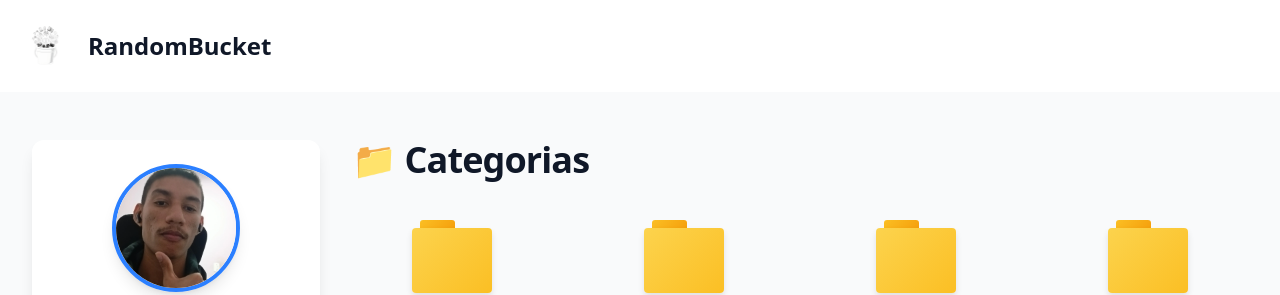
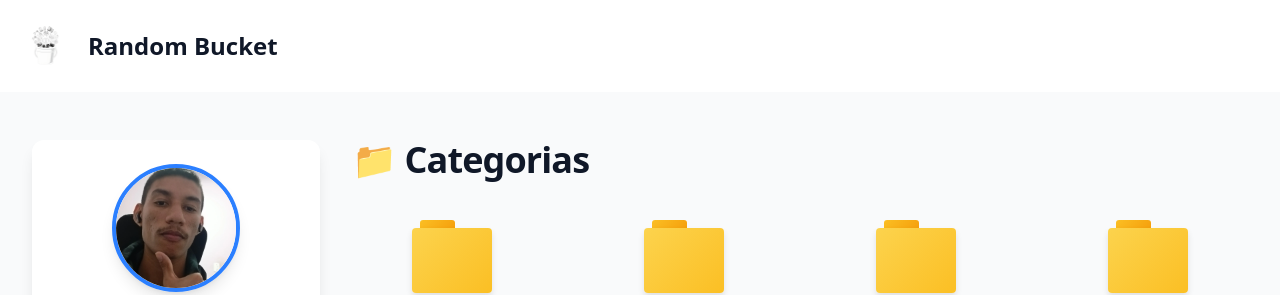
Before and after one commit to imrooteodoro/imrooteodoro.ai, a Jekyll site: the page built from index.markdown, in a window 1280 px wide and 1151 px high. Shown: the top 295 px of the window. Built offline with Jekyll 4.4.1, drawn with Linux system fonts in a browser that asks for light colours; nearby versions of some CDN libraries.

Commit message:
fix: corrige espaçamento no nome do site

```diff
--- a/_includes/header.html
+++ b/_includes/header.html
@@ -3,7 +3,7 @@
       <div class="max-w-screen-xl flex flex-wrap items-center justify-between mx-auto p-4">
         <a href="{{ site.baseurl }}/" class="flex items-center space-x-3 rtl:space-x-reverse">
           <img src="{{ site.baseurl }}/assets/img/logo_2.png" class="h-15" alt="Logo" />
-          <span class="self-center text-2xl font-semibold whitespace-nowrap dark:text-white">RandomBucket</span>
+          <span class="self-center text-2xl font-semibold whitespace-nowrap dark:text-white">Random Bucket</span>
         </a>
     </nav>
   </header>
```
